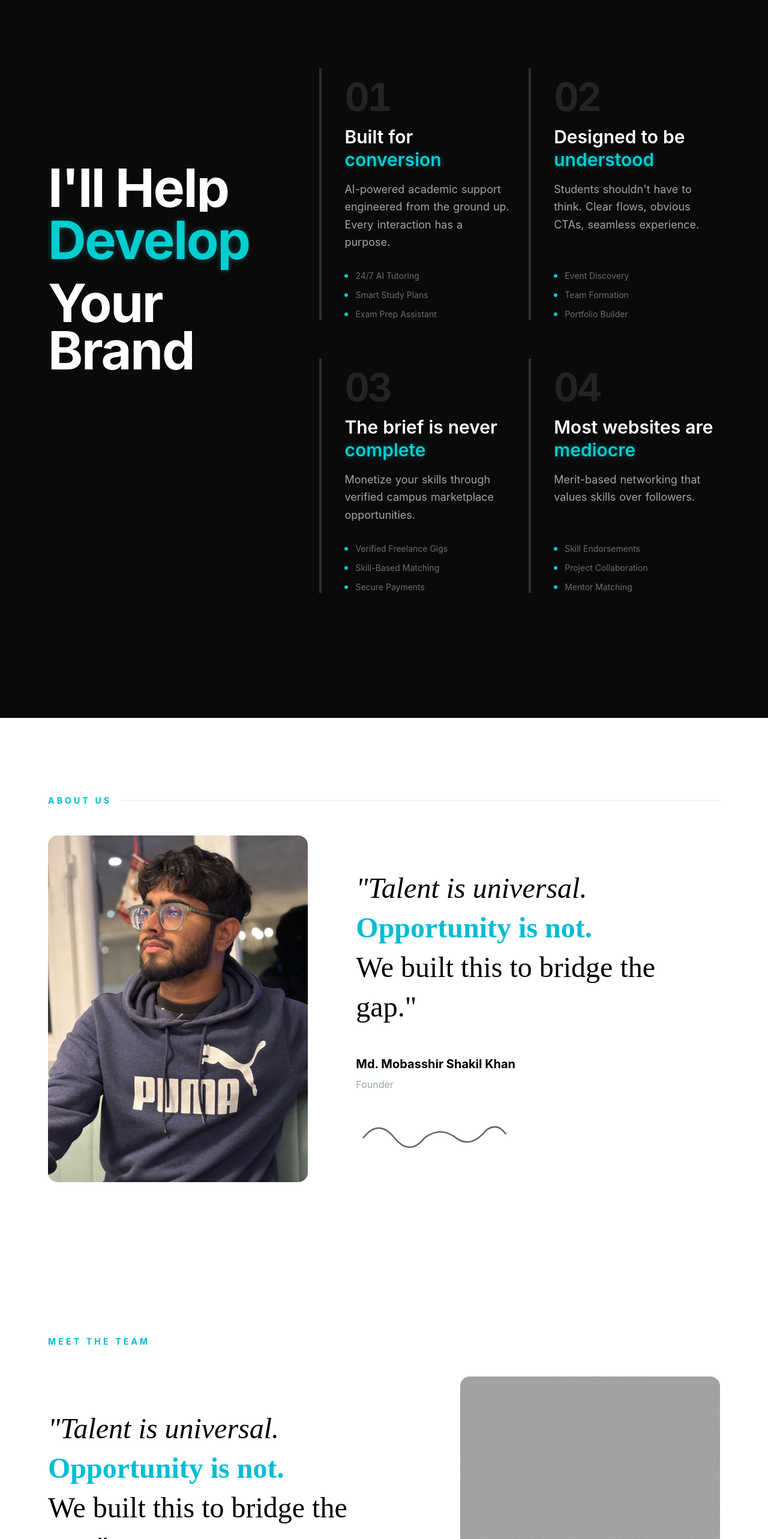
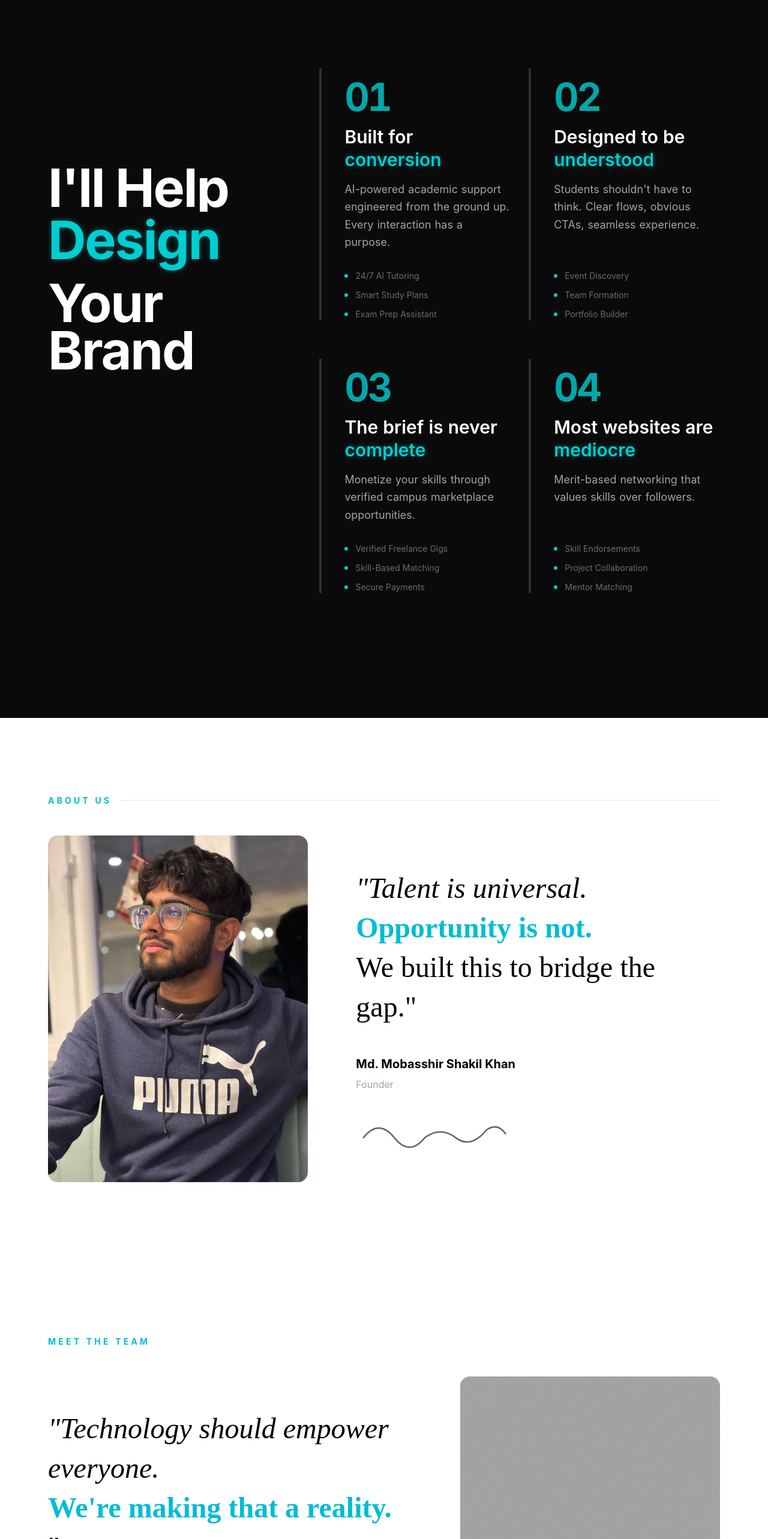
Before and after one commit to KlaerAI/klaerai, a Next.js app: page / in a window 1280 px wide. Shown: the part 1780-4346 px from the top of the page at 60% size. Built offline with nearby package versions, Linux system fonts and the light colour scheme; grey boxes are pictures that could not be loaded.

Commit message:
fixed services redaability

```diff
--- a/app/components/home/Founder.tsx
+++ b/app/components/home/Founder.tsx
@@ -18,8 +18,7 @@ const founders = [
     name: "Ayush Kumar",
     title: "Co-Founder",
     linkedin: "https://linkedin.com/in/ayushnotkumar",
-    tagline:
-      "Talent is universal. Opportunity is not. We built this to bridge the gap.",
+    tagline: "Technology should empower everyone. We're making that a reality.",
     image: "/Ayush.jpg",
   },
 ];
--- a/app/components/home/Services.tsx
+++ b/app/components/home/Services.tsx
@@ -1,7 +1,7 @@
 "use client";
 
-import React, { useRef, useState, useEffect } from "react";
-import { motion, useInView, AnimatePresence } from "framer-motion";
+import React, {useRef, useState, useEffect} from "react";
+import {motion, useInView, AnimatePresence} from "framer-motion";
 
 // --- Data ---
 const SERVICES = [
@@ -63,7 +63,7 @@ const DELAY_BULLETS = 0.6;
 export function Services() {
   const sectionRef = useRef<HTMLDivElement>(null);
   const headlineRef = useRef<HTMLDivElement>(null);
-  const headlineInView = useInView(headlineRef, { once: true, margin: "-100px" });
+  const headlineInView = useInView(headlineRef, {once: true, margin: "-100px"});
   const [wordIndex, setWordIndex] = useState(0);
 
   // Cycle Dynamic Word
@@ -71,7 +71,7 @@ export function Services() {
     if (!headlineInView) return;
     const interval = setInterval(() => {
       setWordIndex((prev) => (prev + 1) % DYNAMIC_WORDS.length);
-    }, 2000); // 2s cycle for snappier feel
+    }, 4000); // 4s cycle for slower feel
     return () => clearInterval(interval);
   }, [headlineInView]);
 
@@ -89,9 +89,9 @@ export function Services() {
               <h2 className="text-[3rem] md:text-[4.5rem] lg:text-[5.5rem] font-bold leading-[0.9] tracking-tight text-white flex flex-col items-start">
                 <div className="overflow-hidden mb-2">
                   <motion.span
-                    initial={{ y: "100%" }}
-                    animate={headlineInView ? { y: 0 } : { y: "100%" }}
-                    transition={{ duration: 0.8, ease: REVEAL_EASE }}
+                    initial={{y: "100%"}}
+                    animate={headlineInView ? {y: 0} : {y: "100%"}}
+                    transition={{duration: 0.8, ease: REVEAL_EASE}}
                     className="block"
                   >
                     I&apos;ll Help
@@ -103,12 +103,12 @@ export function Services() {
                   <AnimatePresence mode="popLayout">
                     <motion.span
                       key={wordIndex}
-                      initial={{ y: "100%" }} // Slide in from bottom
-                      animate={{ y: 0 }}
-                      exit={{ y: "-100%" }} // Slide out to top
-                      transition={{ duration: 0.6, ease: REVEAL_EASE }}
+                      initial={{y: "120%", opacity: 0}} // Slide in from further down
+                      animate={{y: 0, opacity: 1}}
+                      exit={{y: "-120%", opacity: 0}} // Slide out further up
+                      transition={{duration: 0.8, ease: "easeInOut"}} // Smoother, standard easing
                       className="block text-[#00CED1] origin-left"
-                      style={{ textShadow: ACCENT_GLOW }}
+                      style={{textShadow: ACCENT_GLOW}}
                     >
                       {DYNAMIC_WORDS[wordIndex]}
                     </motion.span>
@@ -117,9 +117,9 @@ export function Services() {
 
                 <div className="overflow-hidden">
                   <motion.span
-                    initial={{ y: "100%" }}
-                    animate={headlineInView ? { y: 0 } : { y: "100%" }}
-                    transition={{ duration: 0.8, ease: REVEAL_EASE, delay: 0.15 }}
+                    initial={{y: "100%"}}
+                    animate={headlineInView ? {y: 0} : {y: "100%"}}
+                    transition={{duration: 0.8, ease: REVEAL_EASE, delay: 0.15}}
                     className="block"
                   >
                     Your Brand
@@ -141,9 +141,15 @@ export function Services() {
   );
 }
 
-function ServiceCard({ item, index }: { item: (typeof SERVICES)[0]; index: number }) {
+function ServiceCard({
+  item,
+  index,
+}: {
+  item: (typeof SERVICES)[0];
+  index: number;
+}) {
   const cardRef = useRef<HTMLDivElement>(null);
-  const isInView = useInView(cardRef, { once: true, margin: "-10%" });
+  const isInView = useInView(cardRef, {once: true, margin: "-10%"});
 
   // Stagger cascading based on index
   const baseDelay = index * 0.15;
@@ -157,15 +163,18 @@ function ServiceCard({ item, index }: { item: (typeof SERVICES)[0]; index: numbe
       <div className="absolute left-0 top-0 bottom-0 w-[4px] h-full overflow-visible pointer-events-none">
         <svg className="h-full w-full overflow-visible">
           <motion.line
-            x1="0" y1="0" x2="0" y2="100%"
+            x1="0"
+            y1="0"
+            x2="0"
+            y2="100%"
             stroke="rgba(255,255,255,0.15)"
             strokeWidth="4"
-            initial={{ pathLength: 0 }}
-            animate={isInView ? { pathLength: 1 } : { pathLength: 0 }}
+            initial={{pathLength: 0}}
+            animate={isInView ? {pathLength: 1} : {pathLength: 0}}
             transition={{
               duration: 1,
               ease: "easeOut",
-              delay: baseDelay + DELAY_BORDER
+              delay: baseDelay + DELAY_BORDER,
             }}
           />
         </svg>
@@ -174,14 +183,14 @@ function ServiceCard({ item, index }: { item: (typeof SERVICES)[0]; index: numbe
       {/* 2. Number (Scale/Slide Up) */}
       <div className="mb-4 relative overflow-hidden">
         <motion.span
-          initial={{ y: "100%", opacity: 0 }}
-          animate={isInView ? { y: 0, opacity: 1 } : { y: "100%", opacity: 0 }}
+          initial={{y: "100%", opacity: 0}}
+          animate={isInView ? {y: 0, opacity: 1} : {y: "100%", opacity: 0}}
           transition={{
             duration: 0.7,
             ease: SPRING_EASE,
-            delay: baseDelay + DELAY_NUMBER
+            delay: baseDelay + DELAY_NUMBER,
           }}
-          className="block text-[4rem] font-bold text-white/10 leading-none tracking-tighter tabular-nums"
+          className="block text-[4rem] font-bold text-[#00CED1]/80 leading-none tracking-tighter tabular-nums"
         >
           {item.id}
         </motion.span>
@@ -192,25 +201,40 @@ function ServiceCard({ item, index }: { item: (typeof SERVICES)[0]; index: numbe
         <span className="block overflow-hidden">
           <motion.span
             className="block"
-            initial={{ y: "100%" }}
-            animate={isInView ? { y: 0 } : { y: "100%" }}
-            transition={{ duration: 0.6, ease: REVEAL_EASE, delay: baseDelay + DELAY_TITLE }}
+            initial={{y: "100%"}}
+            animate={isInView ? {y: 0} : {y: "100%"}}
+            transition={{
+              duration: 0.6,
+              ease: REVEAL_EASE,
+              delay: baseDelay + DELAY_TITLE,
+            }}
           >
             {item.title.split(" ").map((word, i) => {
-              const isAccent = word.toLowerCase().includes(item.accentWord.toLowerCase());
+              const isAccent = word
+                .toLowerCase()
+                .includes(item.accentWord.toLowerCase());
               return (
                 <span key={i} className="inline-block mr-2 relative">
                   {/* Base geometry is visible, but we layer color on top or just switch it */}
                   {isAccent ? (
                     <motion.span
-                      initial={{ color: "#ffffff", textShadow: "none" }}
-                      animate={isInView ? { color: ACCENT_COLOR, textShadow: ACCENT_GLOW } : {}}
+                      initial={{color: "#ffffff", textShadow: "none"}}
+                      animate={
+                        isInView
+                          ? {color: ACCENT_COLOR, textShadow: ACCENT_GLOW}
+                          : {}
+                      }
                       // Color transition happens slightly after geometry reveal
-                      transition={{ duration: 0.4, delay: baseDelay + DELAY_TITLE + 0.3 }}
+                      transition={{
+                        duration: 0.4,
+                        delay: baseDelay + DELAY_TITLE + 0.3,
+                      }}
                     >
                       {word}
                     </motion.span>
-                  ) : word}
+                  ) : (
+                    word
+                  )}
                 </span>
               );
             })}
@@ -232,18 +256,18 @@ function ServiceCard({ item, index }: { item: (typeof SERVICES)[0]; index: numbe
         {item.features.map((feature, i) => (
           <motion.li
             key={i}
-            initial={{ opacity: 0, x: -20 }}
-            animate={isInView ? { opacity: 1, x: 0 } : { opacity: 0, x: -20 }}
+            initial={{opacity: 0, x: -20}}
+            animate={isInView ? {opacity: 1, x: 0} : {opacity: 0, x: -20}}
             transition={{
               duration: 0.4,
-              delay: baseDelay + DELAY_BULLETS + (i * 0.08),
+              delay: baseDelay + DELAY_BULLETS + i * 0.08,
               ease: "easeOut",
             }}
             className="flex items-center gap-3 text-sm text-white/40"
           >
             <span
               className="w-1.5 h-1.5 rounded-full"
-              style={{ backgroundColor: ACCENT_COLOR }}
+              style={{backgroundColor: ACCENT_COLOR}}
             />
             {feature}
           </motion.li>
@@ -254,7 +278,15 @@ function ServiceCard({ item, index }: { item: (typeof SERVICES)[0]; index: numbe
 }
 
 // Word Reveal Component to mimic "SplitText Lines"
-function WordReveal({ text, pDelay, isInView }: { text: string, pDelay: number, isInView: boolean }) {
+function WordReveal({
+  text,
+  pDelay,
+  isInView,
+}: {
+  text: string;
+  pDelay: number;
+  isInView: boolean;
+}) {
   const words = text.split(" ");
   return (
     <span className="block flex flex-wrap gap-x-1.5">
@@ -262,12 +294,12 @@ function WordReveal({ text, pDelay, isInView }: { text: string, pDelay: number,
         <span key={i} className="block overflow-hidden">
           <motion.span
             className="block"
-            initial={{ y: "110%" }} // Start deeply hidden
-            animate={isInView ? { y: 0 } : { y: "110%" }}
+            initial={{y: "110%"}} // Start deeply hidden
+            animate={isInView ? {y: 0} : {y: "110%"}}
             transition={{
               duration: 0.5,
               ease: [0.25, 0.1, 0.25, 1],
-              delay: pDelay + (i * 0.015) // Extremely tight stagger for "flow"
+              delay: pDelay + i * 0.015, // Extremely tight stagger for "flow"
             }}
           >
             {word}
```
